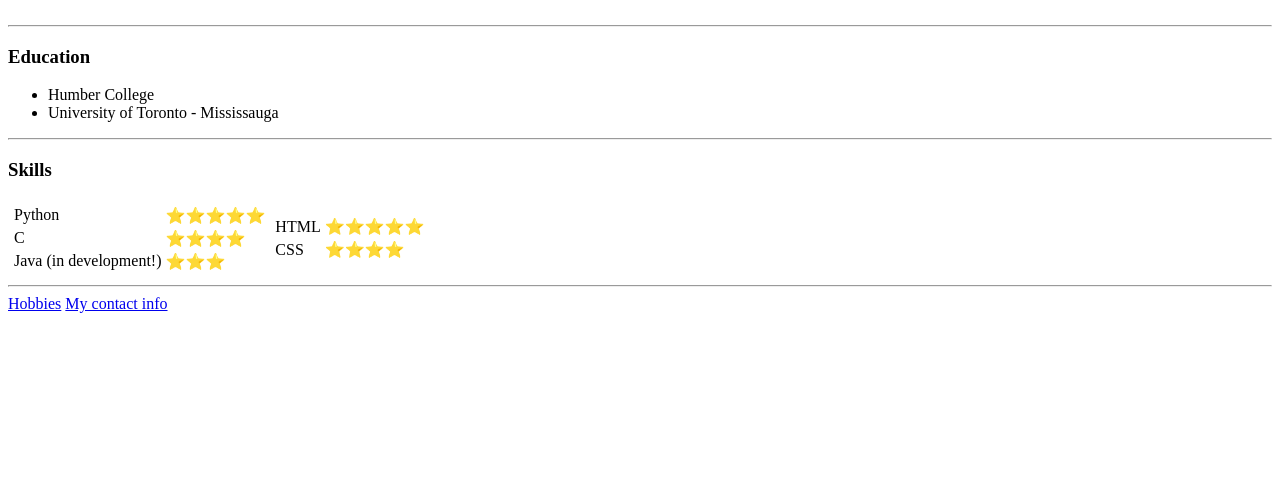
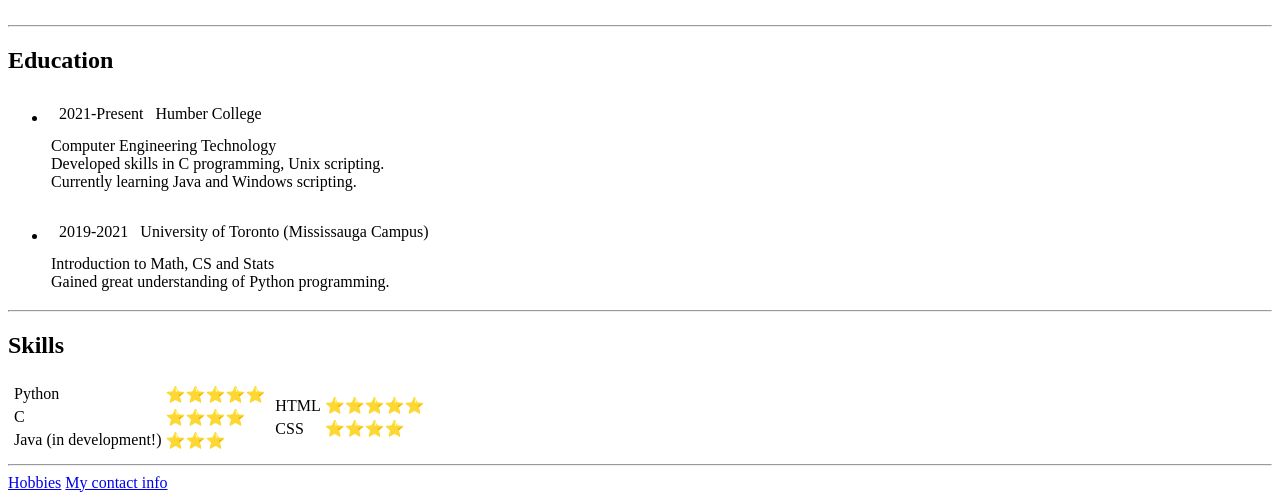
Before and after one commit to MichaelFilar/test-Website, a plain HTML site: page index.html in a window 1280 px wide. Shown: the part 337-837 px from the top of the page. Before the commit the page ends 800 px from the top, so only its background shows below. Drawn offline with Linux system fonts and the light colour scheme.

Commit message:
Updated current files
Added home buttons to contact, hobbies.
Converted education section to table, and added details

```diff
--- a/index.html
+++ b/index.html
@@ -18,13 +18,53 @@
 
         </Table>
         <hr>
-        <h3>Education</h3>
+        <h2>Education</h2>
         <ul>
-            <li>Humber College</li>
-            <li>University of Toronto - Mississauga</li>
+            <li>
+                <table cellspacing="10">
+                    <tr>
+                        <td>
+                            2021-Present
+                        </td>
+                        <td>
+                            Humber College
+                        </td>
+                    </tr>
+                </table>
+                <table>
+                    <tr>
+                        <td>
+                            Computer Engineering Technology <br>
+                            Developed skills in C programming, Unix scripting. <br>
+                            Currently learning Java and Windows scripting. <br>
+                        </td>
+                    </tr>
+                </table>
+            </li>
+            <br>
+            <li>
+                <table cellspacing="10">
+                <tr>
+                    <td>
+                        2019-2021
+                    </td>
+                    <td>
+                        University of Toronto (Mississauga Campus)
+                    </td>
+                </tr>
+                </table>
+                <table>
+                    <tr>
+                        <td>
+                            Introduction to Math, CS and Stats <br>
+                            Gained great understanding of Python programming. <br>
+                        </td>
+                    </tr>
+                </table>
+            </li>
         </ul>
-        <hr>
-        <h3>Skills</h3>
+        <hr height="10">
+        <h2>Skills</h2>
         <table>
             <tr>
                 <td>
```
Also changed, not shown: contact.html (+0 -1 lines), hobbies.html (+0 -1 lines).
